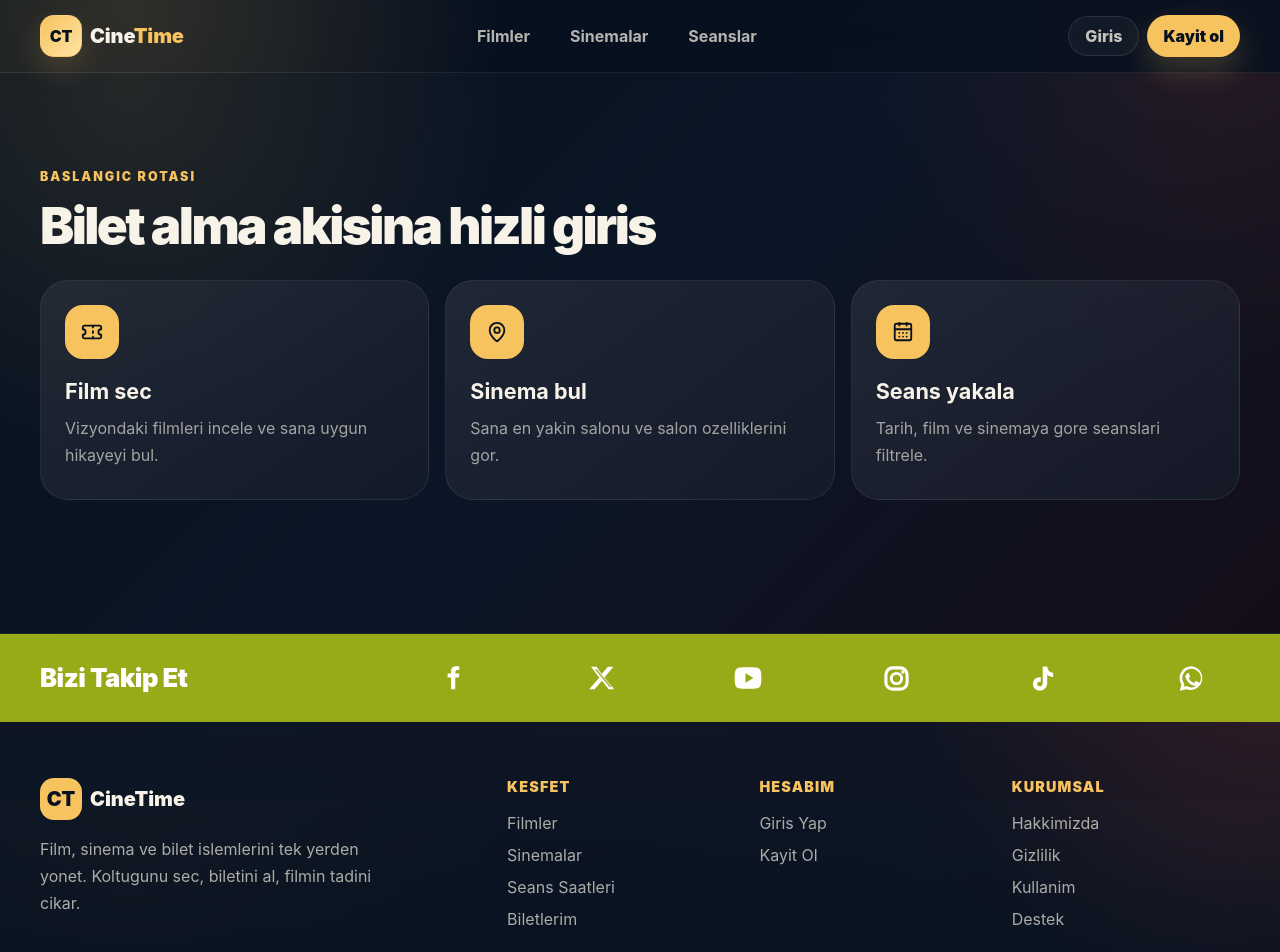
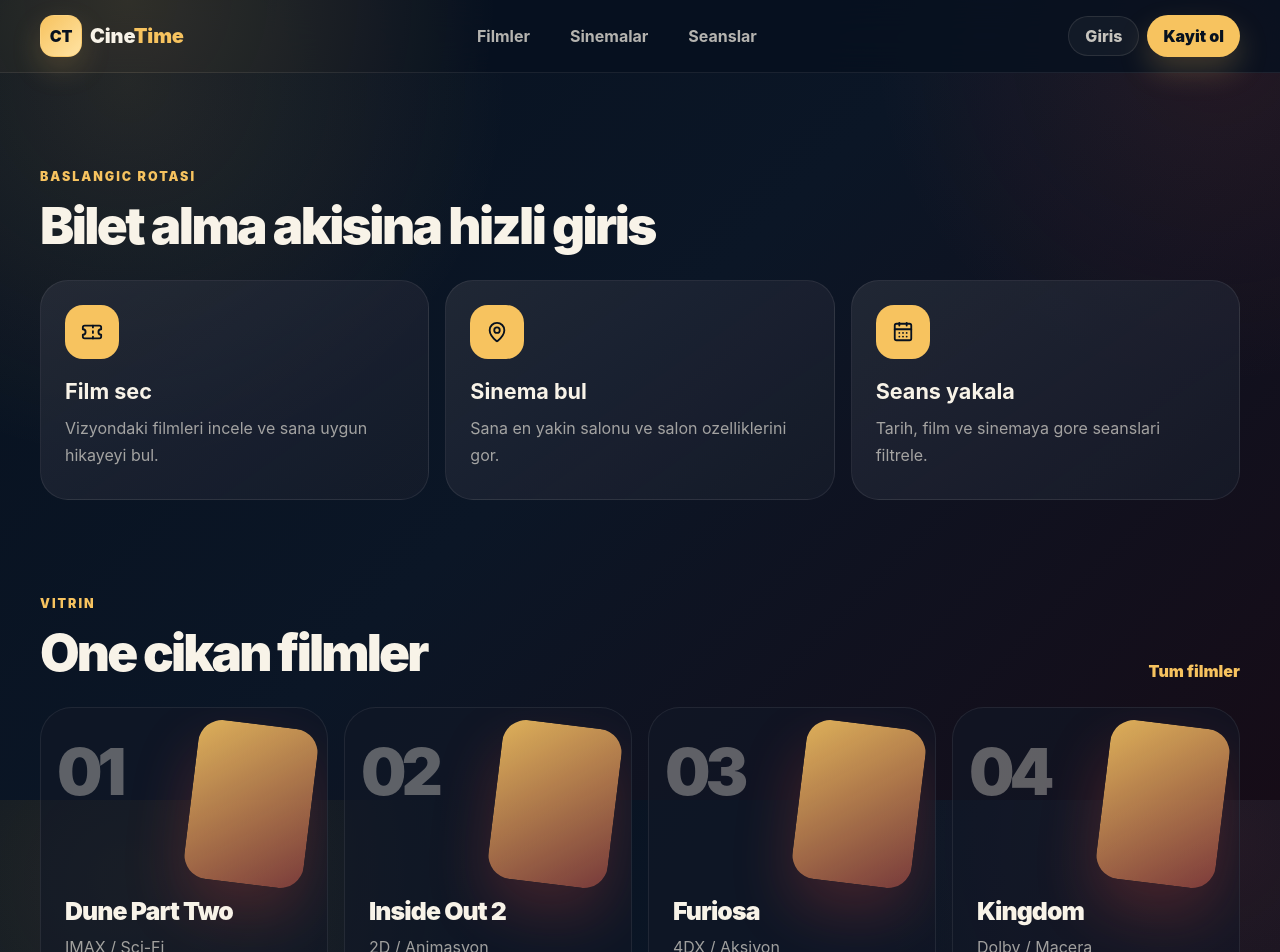
Before and after one commit to serkandezcan/cinetimefrontend, a Next.js app: page / in a window 1280 px wide. Shown: the top 952 px of the page. Built offline with nearby package versions, Linux system fonts and the light colour scheme; no server answers.

Commit message:
fix: stabilize movie list sorting and showcase

```diff
--- a/components/home/MovieStrip.jsx
+++ b/components/home/MovieStrip.jsx
@@ -3,6 +3,41 @@ import { Star } from "lucide-react";
 import TrailerButton from "../movies/TrailerButton/TrailerButton";
 import { getMovies } from "@/services/movie-service";
 import styles from "./movie-strip.module.scss";
+
+const FALLBACK_MOVIES = [
+  {
+    id: "fallback-dune-part-two",
+    title: "Dune Part Two",
+    specialHalls: "IMAX",
+    genre: "Sci-Fi",
+    rating: 8.6,
+    href: "/movies",
+  },
+  {
+    id: "fallback-inside-out-2",
+    title: "Inside Out 2",
+    specialHalls: "2D",
+    genre: "Animasyon",
+    rating: 8.0,
+    href: "/movies",
+  },
+  {
+    id: "fallback-furiosa",
+    title: "Furiosa",
+    specialHalls: "4DX",
+    genre: "Aksiyon",
+    rating: 7.8,
+    href: "/movies",
+  },
+  {
+    id: "fallback-kingdom",
+    title: "Kingdom",
+    specialHalls: "Dolby",
+    genre: "Macera",
+    rating: 7.5,
+    href: "/movies",
+  },
+];
 
 function getPosterStyle(posterUrl) {
   if (!posterUrl || !String(posterUrl).startsWith("http")) return undefined;
@@ -12,13 +47,44 @@ function getPosterStyle(posterUrl) {
   };
 }
 
+function getMovieHref(movie) {
+  if (movie.href) return movie.href;
+  return movie.id ? `/movies/${movie.id}` : "/movies";
+}
+
+function buildFeaturedMovies(movies = []) {
+  const featured = [];
+  const seenTitles = new Set();
+
+  for (const movie of movies) {
+    if (!movie?.title) continue;
+    const titleKey = movie.title.toLowerCase();
+    if (seenTitles.has(titleKey)) continue;
+
+    seenTitles.add(titleKey);
+    featured.push(movie);
+    if (featured.length === 4) return featured;
+  }
+
+  for (const movie of FALLBACK_MOVIES) {
+    const titleKey = movie.title.toLowerCase();
+    if (seenTitles.has(titleKey)) continue;
+
+    seenTitles.add(titleKey);
+    featured.push(movie);
+    if (featured.length === 4) return featured;
+  }
+
+  return featured;
+}
+
 export default async function MovieStrip() {
   let movies = [];
 
   try {
     const { content } = await getMovies({
       size: 4,
-      sortBy: "id",
+      sortBy: "createdAt",
       order: "DESC",
     });
     movies = content || [];
@@ -26,7 +92,7 @@ export default async function MovieStrip() {
     movies = [];
   }
 
-  if (!movies.length) return null;
+  const featuredMovies = buildFeaturedMovies(movies);
 
   return (
     <section className={styles.section} aria-labelledby="featured-movies-title">
@@ -41,13 +107,13 @@ export default async function MovieStrip() {
       </div>
 
       <div className={styles.movieGrid}>
-        {movies.map((movie, index) => {
+        {featuredMovies.map((movie, index) => {
           const posterStyle = getPosterStyle(movie.posterUrl);
 
           return (
             <Link
-              key={movie.id}
-              href={`/movies/${movie.id}`}
+              key={movie.id || movie.title}
+              href={getMovieHref(movie)}
               className={styles.movieCard}
             >
               <span className={styles.rank}>0{index + 1}</span>
--- a/components/movies/MovieList.jsx
+++ b/components/movies/MovieList.jsx
@@ -29,7 +29,7 @@ export default function MovieList() {
     setErrorMessage("");
 
     try {
-      const page = await getMovies({ size: 24, sortBy: "id", order: "ASC" });
+      const page = await getMovies({ size: 24, sortBy: "createdAt", order: "DESC" });
       setMovies(page.content);
     } catch (error) {
       setErrorMessage(error.message || "Filmler yuklenirken bir hata olustu.");
@@ -43,7 +43,7 @@ export default function MovieList() {
 
     async function loadInitialMovies() {
       try {
-        const page = await getMovies({ size: 24, sortBy: "id", order: "ASC" });
+        const page = await getMovies({ size: 24, sortBy: "createdAt", order: "DESC" });
         if (isMounted) setMovies(page.content);
       } catch (error) {
         if (isMounted) setErrorMessage(error.message || "Filmler yuklenirken bir hata olustu.");
--- a/services/movie-service.js
+++ b/services/movie-service.js
@@ -62,7 +62,7 @@ export function normalizeMoviePage(data) {
   };
 }
 
-export async function getMovies({ page = 0, size = 12, sortBy = "id", order = "ASC", q } = {}) {
+export async function getMovies({ page = 0, size = 12, sortBy = "createdAt", order = "DESC", q } = {}) {
   const params = new URLSearchParams({
     page: String(page),
     size: String(size),
```
